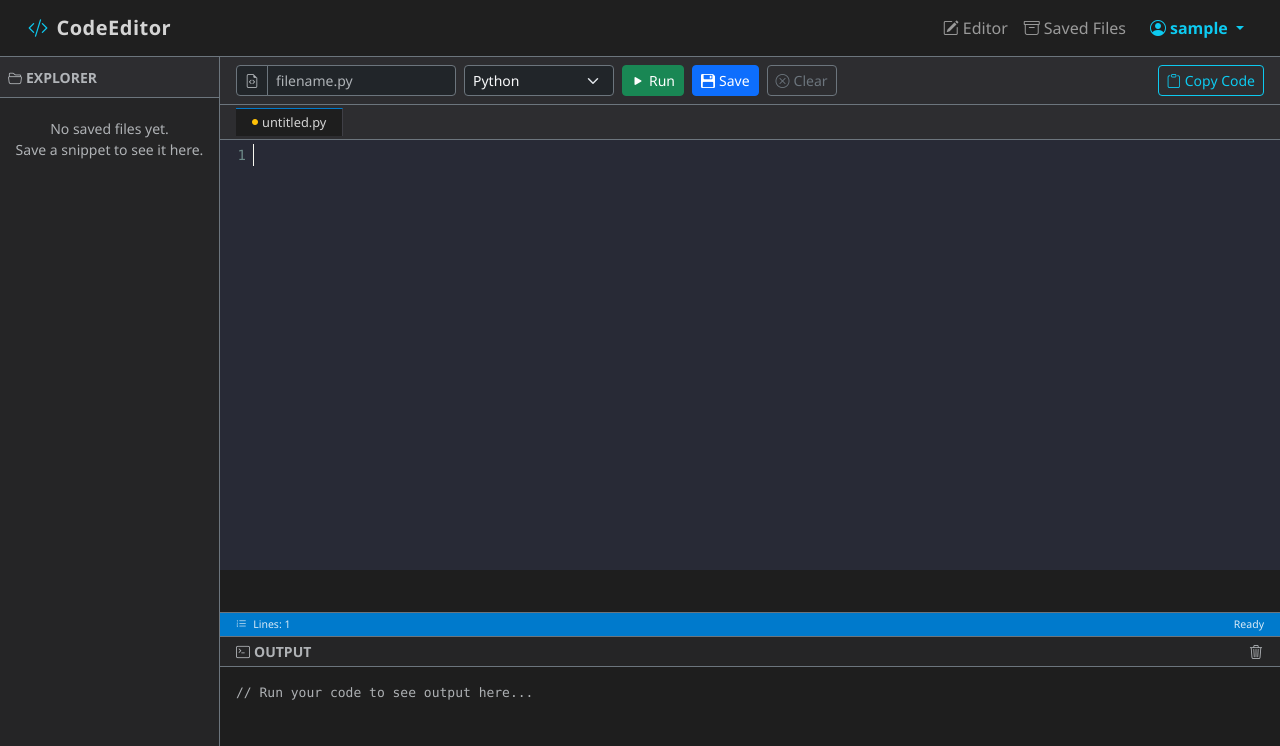
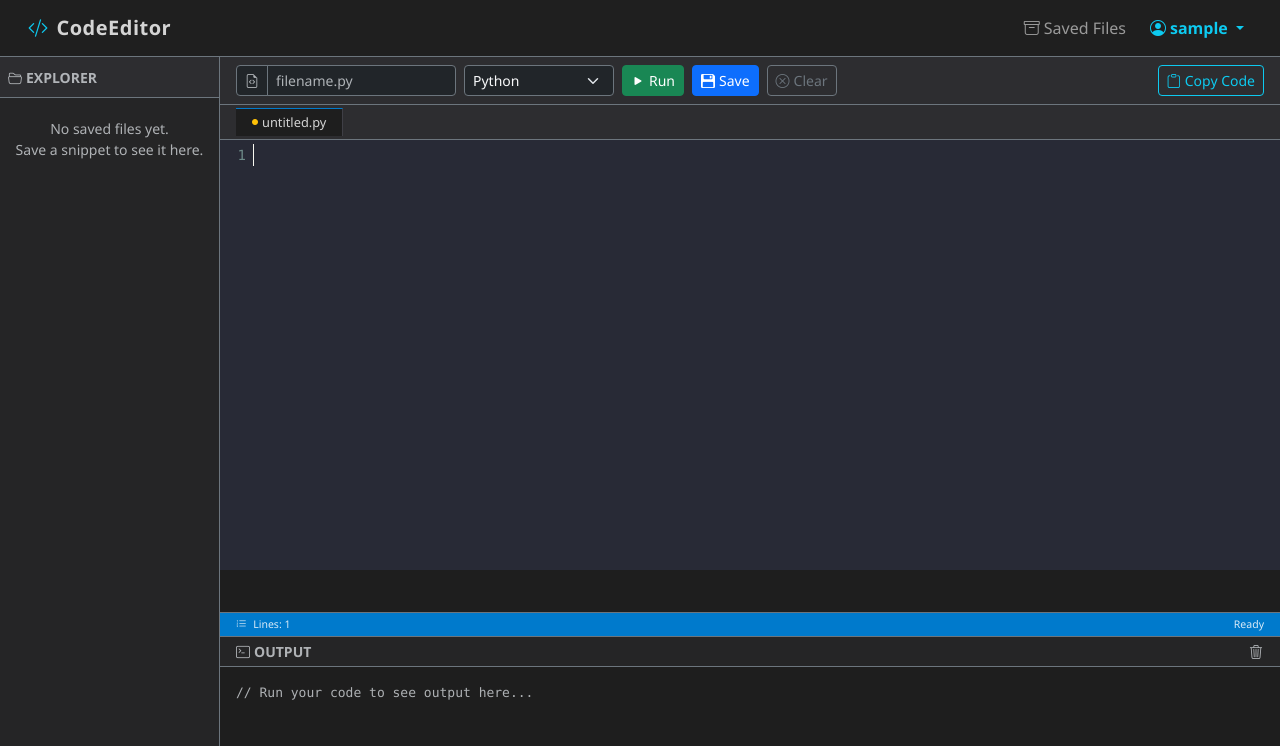
Before and after one commit to SettyBhavithav/Fullstack-project, a Flask app: page / in a window 1280 px wide. Shown: the top 746 px of the page. Run offline with Flask 3, Linux system fonts and the light colour scheme; the visitor is signed in with stand-in values (Sample User, id 1); data that the repository does not hold is empty.

Commit message:
Remove Editor link from navbar

```diff
--- a/templates/base.html
+++ b/templates/base.html
@@ -50,11 +50,6 @@
                 <div class="collapse navbar-collapse" id="mainNav">
                     <ul class="navbar-nav ms-auto">
                         {% if current_user.is_authenticated %}
-                        <li class="nav-item">
-                            <a class="nav-link" href="{{ url_for('index') }}">
-                                <i class="bi bi-pencil-square me-1"></i>Editor
-                            </a>
-                        </li>
                         <li class="nav-item">
                             <a class="nav-link" href="{{ url_for('saved') }}">
                                 <i class="bi bi-archive me-1"></i>Saved Files
```
